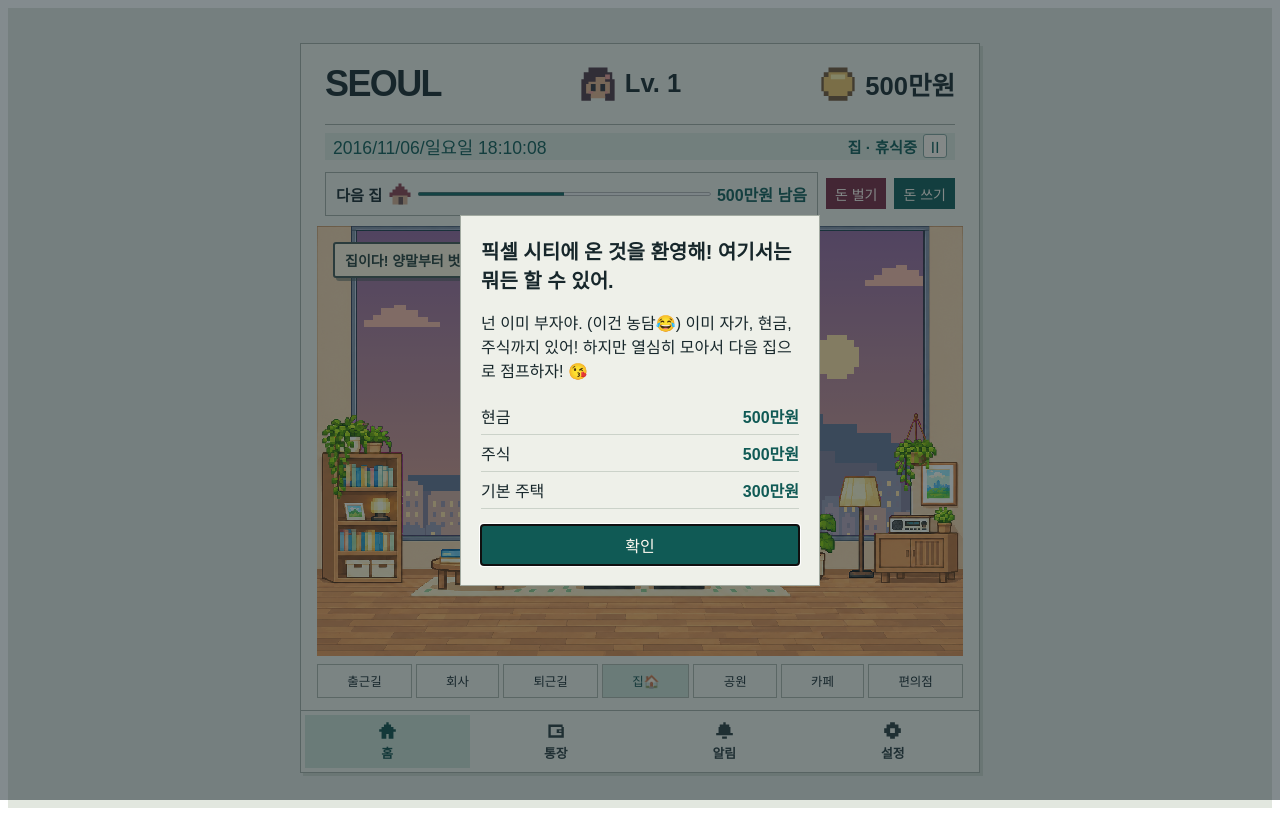
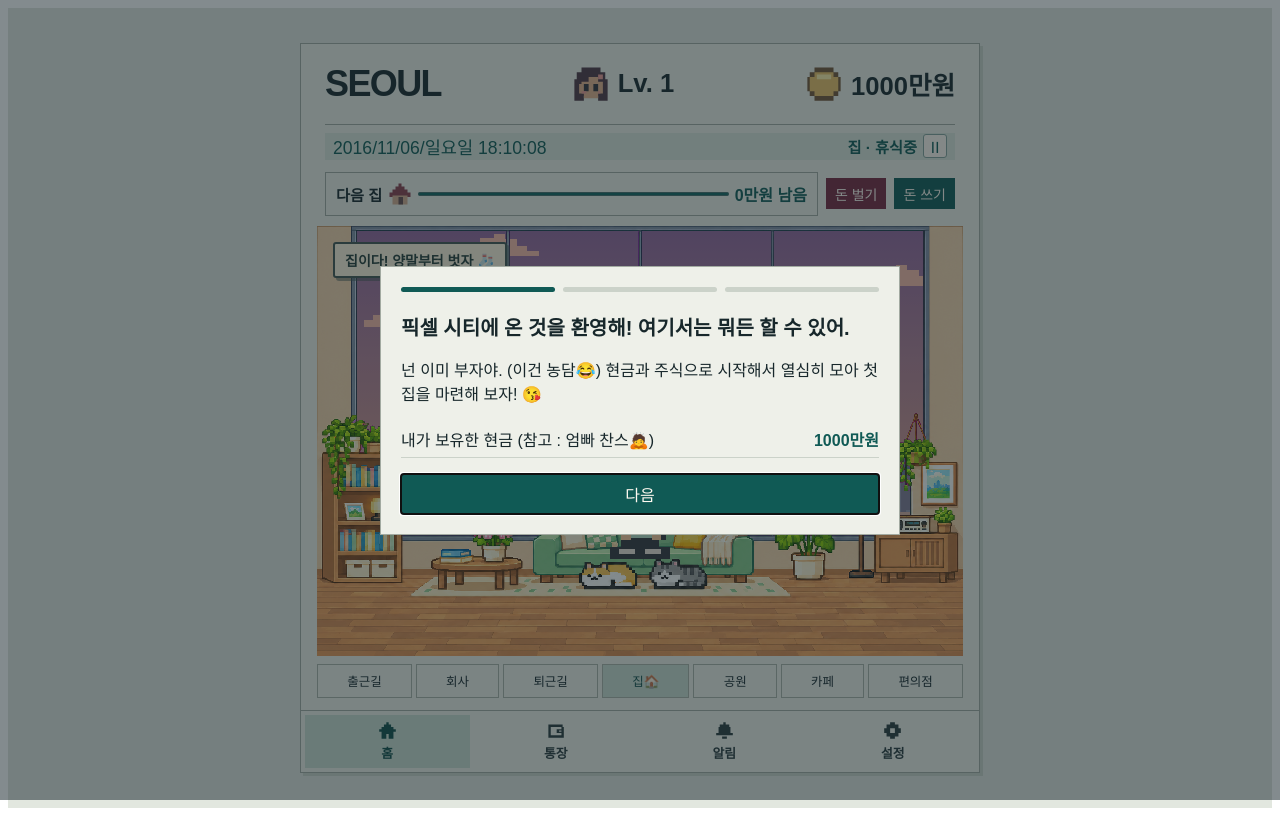
Before and after one commit to shciyj2010/pixellife-service, a Next.js app: page /city/seoul in a window 1280 px wide. Built offline with nearby package versions, Linux system fonts and the light colour scheme.

Commit message:
Add onboarding steps and parent loan policy

```diff
--- a/app/city/[city]/asset-policy.ts
+++ b/app/city/[city]/asset-policy.ts
@@ -1,9 +1,9 @@
 import { gameHour, housePrices } from "./bank-activities";
 
-export const starterCash = 5_000_000;
-export const starterStock = 5_000_000;
+export const starterCash = 10_000_000;
+export const parentalLoanAmount = 10_000_000;
+export const parentalLoanRepaymentThreshold = 20_000_000;
 export const starterHouse = 3_000_000;
-export const stockGrowth = 0.01;
 export const houseGrowth = 0.005;
 export const gameWeek = 7 * 24 * gameHour;
 
@@ -29,7 +29,6 @@ function weeklyValue(base: number, rate: number, acquiredAt: number, time: numbe
 export function portfolioAt(time: number, starterGrantedAt: number, houses: number[]) {
   const currentHouse = houses.findLastIndex((purchasedAt) => purchasedAt <= time);
   return {
-    stockValue: weeklyValue(starterStock, stockGrowth, starterGrantedAt, time),
     houseValue: currentHouse < 0
       ? weeklyValue(starterHouse, houseGrowth, starterGrantedAt, time)
       : weeklyValue(housePrices[currentHouse], houseGrowth, houses[currentHouse], time),
@@ -39,7 +38,7 @@ export function portfolioAt(time: number, starterGrantedAt: number, houses: numb
 export function investmentNotices(time: number, grantedAt: number, houses: number[]) {
   if (time < grantedAt) return [];
 
-  const notices = [{ time: grantedAt, label: "시작 주식이 생겼어! 📈", amount: starterStock }];
+  const notices: { time: number; label: string; amount: number }[] = [];
   if (houses[0] === undefined || houses[0] > grantedAt) {
     notices.push({ time: grantedAt, label: "내 집이 생겼어! 🏠", amount: starterHouse });
   }
@@ -52,7 +51,6 @@ export function investmentNotices(time: number, grantedAt: number, houses: numbe
     }
   }
 
-  addGrowth("주식 가치가 올랐어! 📈", starterStock, stockGrowth, grantedAt, time);
   const houseStarts = [grantedAt, ...houses];
   houseStarts.forEach((since, index) => {
     const until = Math.min(time, (houseStarts[index + 1] ?? Infinity) - 1);
--- a/app/city/[city]/my-city.module.css
+++ b/app/city/[city]/my-city.module.css
@@ -547,6 +547,38 @@
   color: #17272b;
 }
 
+.firstEntryDialog {
+  width: min(520px, calc(100% - 28px));
+  max-height: min(90svh, 760px);
+  overflow: auto;
+}
+
+.entryProgress {
+  display: grid;
+  grid-template-columns: repeat(3, minmax(0, 1fr));
+  gap: 8px;
+  margin: 0 0 20px;
+}
+
+.entryProgress span {
+  height: 5px;
+  border-radius: 999px;
+  background: #cbd2c9;
+}
+
+.entryProgress .entryProgressActive {
+  background: #105a55;
+}
+
+.seoulMap {
+  display: block;
+  width: 100%;
+  height: auto;
+  margin: 12px 0 16px;
+  border: 1px solid #cbd2c9;
+  background: #e6eadf;
+}
+
 .starterNotice::backdrop {
   background: #17272b88;
 }
--- a/app/city/[city]/my-city.tsx
+++ b/app/city/[city]/my-city.tsx
@@ -1,11 +1,12 @@
 "use client";
 
 import Link from "next/link";
+import Image from "next/image";
 import { useEffect, useRef, useState, type FormEvent } from "react";
 import type { CityId } from "../../cities";
 import { gameBarDate, gameDateFormat, gameHourFormat } from "./game-clock";
 import { activities, type ActivityId, type BankMode } from "./bank-activities";
-import { formatMoney, investmentNotices, starterCash, starterHouse, starterStock } from "./asset-policy";
+import { formatMoney, investmentNotices, starterCash } from "./asset-policy";
 import BankPanel from "./bank-panel";
 import useGame from "./use-game";
 import SceneArt from "./scene-art";
@@ -58,25 +59,73 @@ function Icon({ name }: { name: string }) {
   );
 }
 
-function StarterNotice({ onClose }: { onClose: () => void }) {
+type FirstEntryStep = 1 | 2 | 3;
+
+function FirstEntryFlow({
+  step,
+  birthDate,
+  gender,
+  onWelcome,
+  onSaveBirthday,
+  onFinish,
+}: {
+  step: FirstEntryStep;
+  birthDate: string | null;
+  gender: "female" | "male" | null;
+  onWelcome: () => void;
+  onSaveBirthday: (birthDate: string, gender: "female" | "male") => Promise<string | null>;
+  onFinish: () => void;
+}) {
   const dialog = useRef<HTMLDialogElement>(null);
+  const [error, setError] = useState("");
 
   useEffect(() => {
     if (dialog.current && !dialog.current.open) dialog.current.showModal();
   }, []);
 
+  async function submitBirthday(event: FormEvent<HTMLFormElement>) {
+    event.preventDefault();
+    const form = new FormData(event.currentTarget);
+    const errorMessage = await onSaveBirthday(String(form.get("birthDate")), form.get("gender") as "female" | "male");
+    setError(errorMessage ?? "");
+  }
+
   return (
-    <dialog ref={dialog} className={styles.starterNotice} aria-labelledby="starter-title" onClose={onClose}>
-      <h2 id="starter-title">픽셀 시티에 온 것을 환영해! 여기서는 뭐든 할 수 있어.</h2>
-      <p>넌 이미 부자야. (이건 농담😂) 이미 자가, 현금, 주식까지 있어! 하지만 열심히 모아서 다음 집으로 점프하자! 😘</p>
-      <dl>
-        <div><dt>현금</dt><dd>{formatMoney(starterCash)}</dd></div>
-        <div><dt>주식</dt><dd>{formatMoney(starterStock)}</dd></div>
-        <div><dt>기본 주택</dt><dd>{formatMoney(starterHouse)}</dd></div>
-      </dl>
-      <form method="dialog">
-        <button type="submit">확인</button>
-      </form>
+    <dialog ref={dialog} className={`${styles.starterNotice} ${styles.firstEntryDialog}`} aria-labelledby="entry-title" onCancel={(event) => event.preventDefault()}>
+      <div className={styles.entryProgress} role="progressbar" aria-label="첫 접속 설정 진행 상태" aria-valuemin={1} aria-valuemax={3} aria-valuenow={step}>
+        {[1, 2, 3].map((segment) => <span key={segment} className={segment <= step ? styles.entryProgressActive : ""} />)}
+      </div>
+      {step === 1 && <>
+        <h2 id="entry-title">픽셀 시티에 온 것을 환영해! 여기서는 뭐든 할 수 있어.</h2>
+        <p>넌 이미 부자야. (이건 농담😂) 현금과 주식으로 시작해서 열심히 모아 첫 집을 마련해 보자! 😘</p>
+        <dl>
+          <div><dt>내가 보유한 현금 (참고 : 엄빠 찬스🙇)</dt><dd>{formatMoney(starterCash)}</dd></div>
+        </dl>
+        <button type="button" onClick={onWelcome}>다음</button>
+      </>}
+      {step === 2 && <>
+        <h2 id="entry-title">생일 보너스 챙겨줄게! 😆🥳</h2>
+        <p>생일마다 보너스를 기다려봐. 얼마일지는 비밀~ (정보는 사용자의 기기에만 저장되고 우리는 알 수 없어. 돈은 ai가 자동 지급해줄거야. 😉)</p>
+        <form onSubmit={submitBirthday}>
+          <label className={styles.birthdayField}>
+            생일이 언제야?
+            <input name="birthDate" type="date" defaultValue={birthDate ?? undefined} required />
+          </label>
+          <fieldset className={styles.genderField}>
+            <legend>성별이 뭐야?</legend>
+            <label><input type="radio" name="gender" value="female" defaultChecked={gender === "female"} required /> 여자</label>
+            <label><input type="radio" name="gender" value="male" defaultChecked={gender === "male"} required /> 남자</label>
+          </fieldset>
+          {error && <p role="alert">{error}</p>}
+          <button type="submit">다음</button>
+        </form>
+      </>}
+      {step === 3 && <>
+        <h2 id="entry-title">서울에서 내 첫 집을 골라봐~😌🏠</h2>
+        <p>어디든 고를 수 있어! 하지만 지금 통장 잔고가 1000만원 뿐인걸 잊지마... 선택가능한 매물만 표시되어 있어. ㅎㅎ 잘 골라봐!</p>
+        <Image className={styles.seoulMap} src="/my-city/seoul-map.svg" alt="한강을 중심으로 서울 25개 자치구를 나타낸 그림 지도" width={600} height={460} priority />
+        <button type="button" onClick={onFinish}>서울 라이프 시작 👉</button>
+      </>}
     </dialog>
   );
 }
@@ -303,8 +352,17 @@ export default function MyCity({ city, name, title, hasScenes }: { city: CityId;
           ))}
         </nav>
       </section>
-      {game.showStarterNotice && <StarterNotice onClose={() => { void game.acknowledgeStarterNotice(); }} />}
-      {(game.showBirthdaySetup || editingBirthday) && (
+      {game.showFirstEntry && (
+        <FirstEntryFlow
+          step={game.firstEntryStep}
+          birthDate={game.birthDate}
+          gender={game.gender}
+          onWelcome={() => { void game.acknowledgeStarterNotice(); }}
+          onSaveBirthday={saveBirthday}
+          onFinish={() => { void game.acknowledgeFirstHomeIntro(); }}
+        />
+      )}
+      {editingBirthday && (
         <BirthdaySetup birthDate={game.birthDate} gender={game.gender} onSave={saveBirthday} />
       )}
     </main>
--- a/app/city/[city]/use-game.ts
+++ b/app/city/[city]/use-game.ts
@@ -4,7 +4,7 @@ import { useEffect, useMemo, useRef, useState } from "react";
 import { cities, type CityId } from "../../cities";
 import { birthdayBonus, earningsAt, gameStart, gameTimeAt, legacyGameTimeAt, legacyMealPrice, migrateElapsed, routineAt } from "./game-clock";
 import { activities, activityLimitPerGameWeek, activityPayments, activityRewardIds, gameHour, housePrices, type Activity, type ActivityId, type BankMode } from "./bank-activities";
-import { gameWeek, portfolioAt, starterCash } from "./asset-policy";
+import { gameWeek, parentalLoanAmount, parentalLoanRepaymentThreshold, portfolioAt, starterCash } from "./asset-policy";
 
 const tabs = ["home", "bank", "bell", "settings"] as const;
 export type CityTab = (typeof tabs)[number];
@@ -26,6 +26,7 @@ type Save = {
   bonusStartsAfter: number;
   starterGrantedAt: number;
   starterNoticeSeen: boolean;
+  firstHomeIntroSeen: boolean;
   birthDate: string | null;
   gender: AvatarId | null;
   birthdaySetupVersion: number;
@@ -101,6 +102,7 @@ export function readSave(now = Date.now()): Save | null {
         starterGrantedAt: migratingClock ? gameStart : Number.isSafeInteger(saved.starterGrantedAt)
           ? saved.starterGrantedAt : gameTimeAt(now - startedAt),
         starterNoticeSeen: saved.starterNoticeSeen === true,
+        firstHomeIntroSeen: saved.firstHomeIntroSeen === true,
         birthDate: validBirthDate(saved.birthDate) ? saved.birthDate : null,
         gender: saved.gender === "male" || saved.gender === "female" ? saved.gender : null,
         birthdaySetupVersion: saved.birthdaySetupVersion === 1 ? 1 : 0,
@@ -115,14 +117,14 @@ export function readSave(now = Date.now()): Save | null {
   return null;
 }
 
-function playerPayments(save: Save | null, time: number) {
+function playerPaymentsBeforeLoan(save: Save | null, time: number) {
   const purchases = (save?.houses ?? []).map((time, index) => ({
     time,
     label: `주택 ${index + 1}단계 구매`,
     amount: -housePrices[index],
   }));
   const grant = save && save.starterGrantedAt <= time
-    ? [{ time: save.starterGrantedAt, label: "시작 지원금", amount: starterCash }]
+    ? [{ time: save.starterGrantedAt, label: "부모님이 빌려준 돈", amount: starterCash }]
     : [];
   const birthdays: { time: number; label: string; amount: number }[] = [];
   if (save?.birthDate) {
@@ -138,6 +140,33 @@ function playerPayments(save: Save | null, time: number) {
     }
   }
   return [...grant, ...activityPayments(save?.history ?? [], time), ...purchases, ...birthdays];
+}
+
+function playerPayments(save: Save | null, time: number) {
+  const payments = playerPaymentsBeforeLoan(save, time);
+  if (!save) return payments;
+
+  const events = [...earningsAt(time).payments, ...payments].sort((a, b) => a.time - b.time);
+  let balance = -(save.meals * legacyMealPrice);
+  let repaymentTime: number | null = null;
+
+  for (let index = 0; index < events.length;) {
+    const eventTime = events[index].time;
+    const before = balance;
+    while (index < events.length && events[index].time === eventTime) {
+      balance += events[index].amount;
+      index += 1;
+    }
+    if (before < parentalLoanRepaymentThreshold && balance >= parentalLoanRepaymentThreshold) {
+      repaymentTime = eventTime;
+      break;
+    }
+  }
+
+  return repaymentTime === null ? payments : [
+    ...payments,
+    { time: repaymentTime, label: "부모님 대여금 상환", amount: -parentalLoanAmount },
+  ];
 }
 
 function writeSave(save: Save) {
@@ -186,6 +215,7 @@ export default function useGame(city: CityId) {
         bonusStartsAfter: gameStart,
         starterGrantedAt: gameStart,
         starterNoticeSeen: false,
+        firstHomeIntroSeen: false,
         birthDate: null,
         gender: null,
         birthdaySetupVersion: 0,
@@ -226,10 +256,13 @@ export default function useGame(city: CityId) {
   const completed = playerPayments(save, time);
   const payments = [...payroll.payments, ...completed].sort((a, b) => a.time - b.time);
   const allPayments = [...payroll.payments, ...completed];
-  const income = allPayments.reduce((sum, payment) => sum + Math.max(0, payment.amount), 0);
+  const cashInflows = allPayments.reduce((sum, payment) => sum + Math.max(0, payment.amount), 0);
+  const income = allPayments.reduce((sum, payment) => sum + (
+    payment.label === "부모님이 빌려준 돈" ? 0 : Math.max(0, payment.amount)
+  ), 0);
   const spent = (save?.meals ?? 0) * legacyMealPrice
     + allPayments.reduce((sum, payment) => sum - Math.min(0, payment.amount), 0);
-  const balance = income - spent;
+  const balance = cashInflows - spent;
   const houseStage = save?.houses.length ?? 0;
   const nextHousePrice = housePrices[houseStage] ?? null;
 
@@ -301,6 +334,10 @@ export default function useGame(city: CityId) {
     return updateSave((current) => ({ ...current, starterNoticeSeen: true }));
   }
 
+  function acknowledgeFirstHomeIntro() {
+    return updateSave((current) => ({ ...current, firstHomeIntroSeen: true }));
+  }
+
   function saveBirthday(birthDate: string, gender: AvatarId) {
     if (!validBirthDate(birthDate)) return Promise.resolve("생년월일을 확인해 주세요.");
     return updateSave((current) => ({ ...current, birthDate, gender, avatar: gender, birthdaySetupVersion: 1 }));
@@ -321,12 +358,12 @@ export default function useGame(city: CityId) {
 
   const starterGrantedAt = save?.starterGrantedAt ?? gameStart;
   const houses = save?.houses ?? [];
-  const { stockValue, houseValue } = portfolioAt(time, starterGrantedAt, houses);
+  const { houseValue } = portfolioAt(time, starterGrantedAt, houses);
   const assetHistory = Array.from({ length: 14 }, (_, index) => {
     const sampleTime = Math.max(starterGrantedAt, time - (13 - index) * gameWeek);
     const cash = balance - payments.reduce((sum, payment) => sum + (payment.time > sampleTime ? payment.amount : 0), 0);
-    const { stockValue, houseValue } = portfolioAt(sampleTime, starterGrantedAt, houses);
-    return { stockValue, total: cash + stockValue + houseValue };
+    const { houseValue } = portfolioAt(sampleTime, starterGrantedAt, houses);
+    return { total: cash + houseValue };
   });
 
   const availableBalance = balance + Math.min(0, active?.amount ?? 0);
@@ -336,12 +373,16 @@ export default function useGame(city: CityId) {
     return gameWeekStart(startedAt) === gameWeekStart(time);
   }).length : 0;
 
+  const parentalLoanRepaid = completed.some(({ label }) => label === "부모님 대여금 상환");
   return { time, routine, active, payments, income, spent, balance, availableBalance, houseStage, nextHousePrice,
-    startActivity, buyHouse, ready: save !== null, stockValue, houseValue, assetHistory,
+    startActivity, buyHouse, ready: save !== null, houseValue, assetHistory, parentalLoanRepaid,
     view: save?.views[city] ?? defaultView, avatar: save?.avatar ?? "female",
     setView, setAvatar, starterGrantedAt, houses, paused: save?.pausedAt !== null && save?.pausedAt !== undefined,
-    togglePause, showStarterNotice: save !== null && !save.starterNoticeSeen,
-    showBirthdaySetup: save !== null && save.starterNoticeSeen && (save.birthDate === null || save.birthdaySetupVersion !== 1),
+    togglePause,
+    firstEntryStep: !save?.starterNoticeSeen ? 1 : save.birthDate === null || save.birthdaySetupVersion !== 1 ? 2 : 3,
+    showFirstEntry: save !== null && (
+      !save.starterNoticeSeen || save.birthDate === null || save.birthdaySetupVersion !== 1 || !save.firstHomeIntroSeen
+    ),
     birthDate: save?.birthDate ?? null, gender: save?.gender ?? null, saveBirthday,
-    activityUsesThisWeek, acknowledgeStarterNotice };
+    activityUsesThisWeek, acknowledgeStarterNotice, acknowledgeFirstHomeIntro };
 }
```
Also changed, not shown: app/city/[city]/bank-panel.tsx (+7 -3 lines), public/my-city/seoul-map.svg (added).
